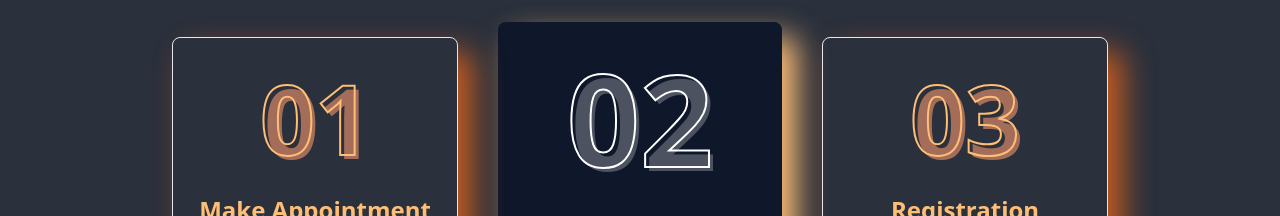
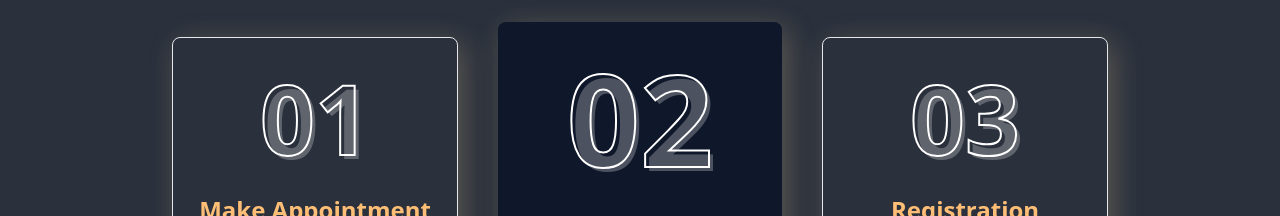
Before and after one commit to jhimi01/wings-bakers-client, a React (Vite) app: page /home in a window 1280 px wide. Shown: the part 2537-2753 px from the top of the page. Built offline with nearby package versions, Linux system fonts and the light colour scheme; no server answers; what @react-pdf/renderer would draw is missing.

Commit message:
how we work section added

```diff
--- a/src/page/HomePage/Features/Features.css
+++ b/src/page/HomePage/Features/Features.css
@@ -1,7 +1,7 @@
 .textBorder{
     color: transparent;
-    -webkit-text-stroke: 2px #ffbe76;
-    text-shadow: 4px 4px #e08c68ab;
+    -webkit-text-stroke: 2px #ffffff;
+    text-shadow: 4px 4px #ffffff41;
 }
 
 .textBorder-middle{
@@ -29,11 +29,9 @@
     -ms-transform-origin: top;
     -webkit-transform-origin: top;
     -o-transform-origin: top;
+    /* color: #f3d9983e; */
   }
 
   .hoverEffect:hover::after {
     height: 100%;
   }
-.btn{
-    border: none;
-}
--- a/src/page/HomePage/Features/Features.jsx
+++ b/src/page/HomePage/Features/Features.jsx
@@ -8,7 +8,7 @@ const Features = () => {
         <div className="relative">
       <div className="md:flex items-center justify-center gap-10 px-3 text-center md:w-3/4 w-full mx-auto md:mt-10 md:mb-20 my-10">
         <div
-          style={{ boxShadow: "15px 15px 30px 0px #f56918c5" }}
+          style={{ boxShadow: "6px 6px 30px 0px #f3d9983e" }}
           className="border group rounded-lg hoverEffect hover:text-white flex items-center px-5 py-8 space-y-7 flex-col"
         >
           <h1 className="textBorder text-8xl font-bold group-hover:text-white">
@@ -21,13 +21,13 @@ const Features = () => {
             It is a long established fact that a reader will be distracted by
             the readable content of.
           </p>
-          <button className="text-xl btn rounded-md bg-[#ffbe76] text-white hover:bg-[#e08c68]">
+          <button className="text-xl rounded-none btn border-none bg-[#e08c68] text-white hover:bg-[#f2a17d]">
             Read More
           </button>
         </div>
 
         <div
-          style={{ boxShadow: "15px 15px 30px 0px #ffbe76" }}
+           style={{ boxShadow: "6px 6px 30px 0px #f3d9983e" }}
           className="bg-slate-900 rounded-lg flex items-center px-5 py-8 space-y-7 flex-col"
         >
           <h1 className="textBorder textBorder-middle text-9xl font-bold">
@@ -38,12 +38,12 @@ const Features = () => {
             It is a long established fact that a reader will be distracted by
             the readable content of.
           </p>
-          <button className="text-xl btn rounded-md text-[#ffbe76] bg-white hover:bg-[#e08c6800] hover:text-[#fff]">
+          <button className="text-xl rounded-none btn border-none text-[#ffbe76] bg-white hover:bg-[#e08c6800] hover:text-[#fff]">
             Read More
           </button>
         </div>
         <div
-          style={{ boxShadow: "15px 15px 30px 0px #f56918c5" }}
+            style={{ boxShadow: "6px 6px 30px 0px #f3d9983e" }}
           className="border group hoverEffect rounded-lg flex items-center px-5 py-8 space-y-7 flex-col"
         >
           <h1 className="textBorder text-8xl font-bold group-hover:text-white">
@@ -56,7 +56,7 @@ const Features = () => {
             It is a long established fact that a reader will be distracted by
             the readable content of.
           </p>
-          <button className="text-xl btn rounded-md bg-[#ffbe76] text-white hover:bg-[#e08c68]">
+          <button className="text-xl btn rounded-none border-none bg-[#e08c68] text-white hover:bg-[#f2a17d]">
             Read More
           </button>
         </div>
```
